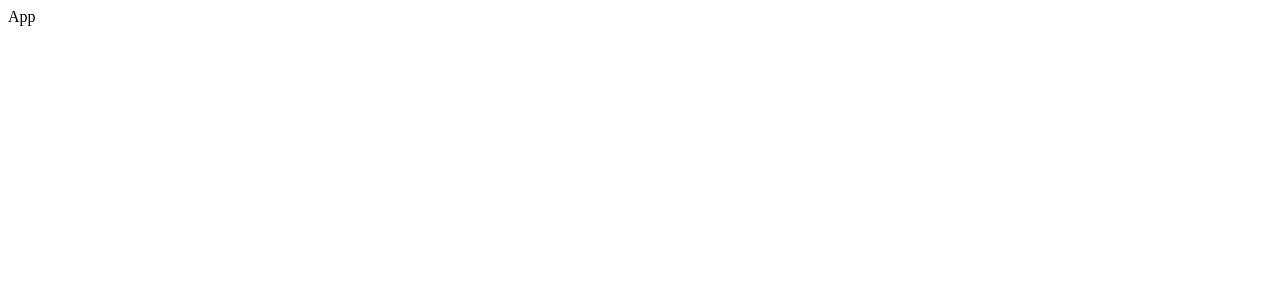
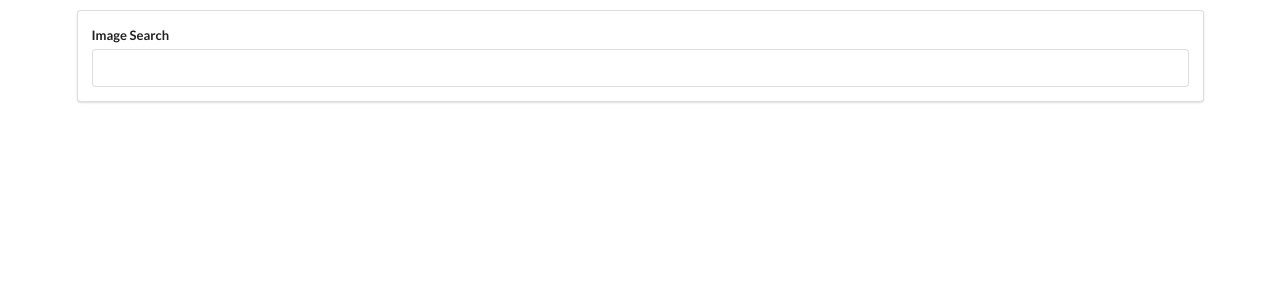
Before and after one commit to ThermoDev/pics, a React (Create React App) app: page / in a window 1280 px wide. Shown: the top 300 px of the page. Built offline with nearby package versions, Linux system fonts and the light colour scheme.

Commit message:
Adding Input Form

```diff
--- a/public/index.html
+++ b/public/index.html
@@ -10,6 +10,8 @@
       content="Web site created using create-react-app"
     />
     <link rel="apple-touch-icon" href="%PUBLIC_URL%/logo192.png" />
+    <link rel="stylesheet" href="https://cdn.jsdelivr.net/npm/semantic-ui@2.4.2/dist/semantic.min.css" />
+
     <!--
       manifest.json provides metadata used when your web app is installed on a
       user's mobile device or desktop. See https://developers.google.com/web/fundamentals/web-app-manifest/
--- a/src/components/App.js
+++ b/src/components/App.js
@@ -1,7 +1,12 @@
 import React from "react";
+import SearchBar from "./SearchBar";
 
 const App = () => {
-    return <div>App</div>;
+    return (
+        <div className="ui container" style={{marginTop: '10px'}}>
+            <SearchBar />
+        </div>
+    );
 };
 
 export default App;
--- /dev/null
+++ b/src/components/SearchBar.js
@@ -0,0 +1,18 @@
+import React from "react";
+
+class SearchBar extends React.Component {
+    render() {
+        return (
+            <div className="ui segment">
+                <form className="ui form">
+                    <div className="ui field">
+                        <label>Image Search</label>
+                        <input type="text" />
+                    </div>
+                </form>
+            </div>
+        );
+    }
+}
+
+export default SearchBar;
```
